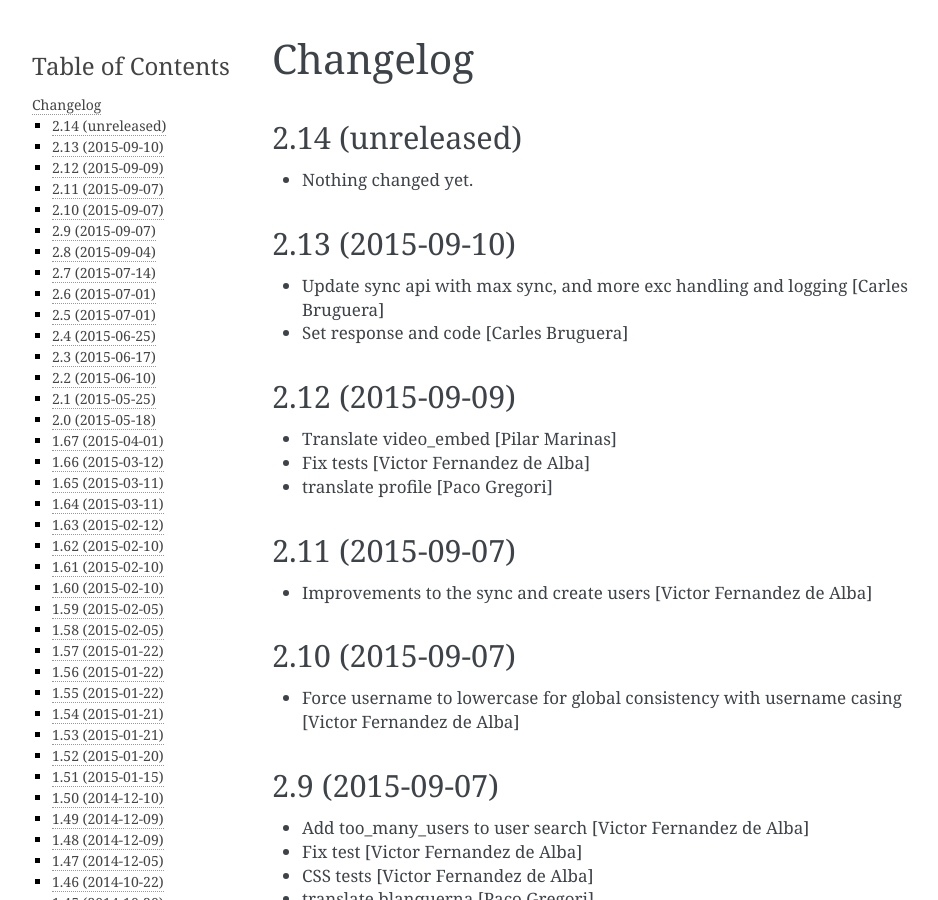
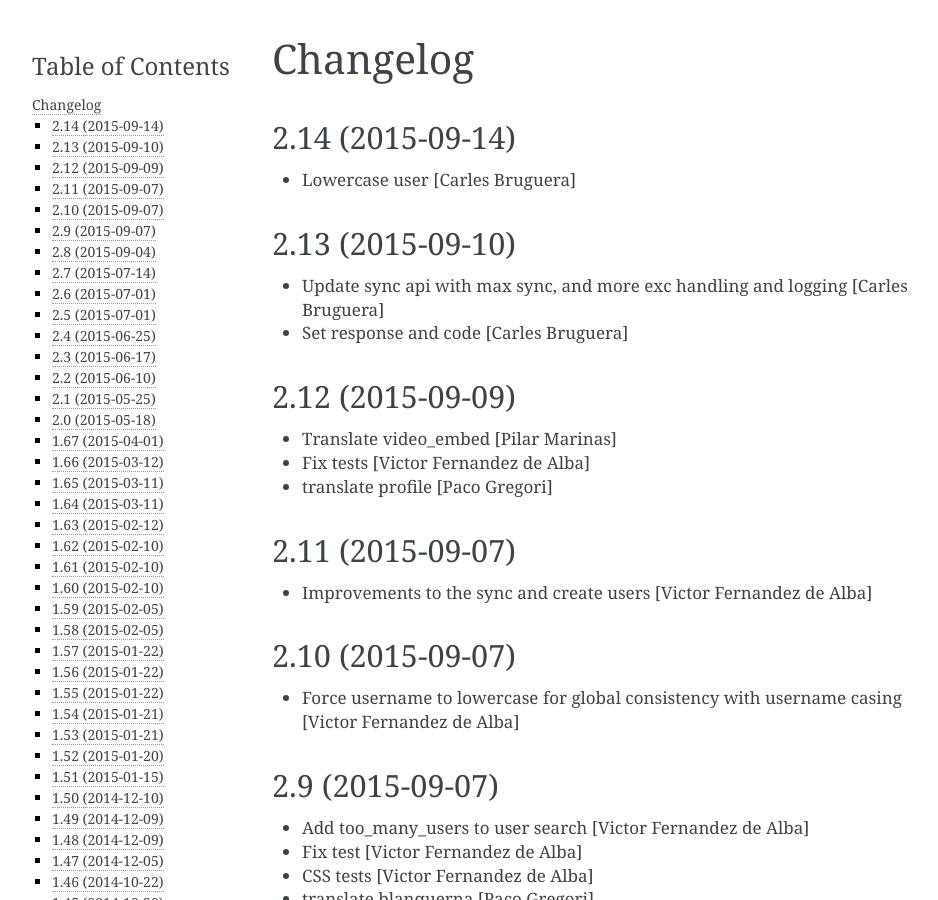
Before and after one commit to UPCnet/ulearn.core, a Sphinx documentation site: the page built from docs/HISTORY.rst, in a window 1280 px wide and 900 px high. Shown: the whole window, without its empty margins (148-1086 px from the left). Built offline with Sphinx 7.4.7, drawn with Linux system fonts in a browser that asks for light colours; pages that are not in the unit, such as notebooks, are missing from menus.

Commit message:
Preparing release 2.14

```diff
--- a/docs/HISTORY.rst
+++ b/docs/HISTORY.rst
@@ -1,11 +1,10 @@
 Changelog
 =========
 
-2.14 (unreleased)
+2.14 (2015-09-14)
 -----------------
 
-- Nothing changed yet.
-
+* Lowercase user [Carles Bruguera]
 
 2.13 (2015-09-10)
 -----------------
--- a/setup.py
+++ b/setup.py
@@ -1,7 +1,7 @@
 from setuptools import setup, find_packages
 import os
 
-version = '2.14.dev0'
+version = '2.14'
 
 README = open('README.rst').read()
 HISTORY = open(os.path.join('docs', 'HISTORY.rst')).read()
```
